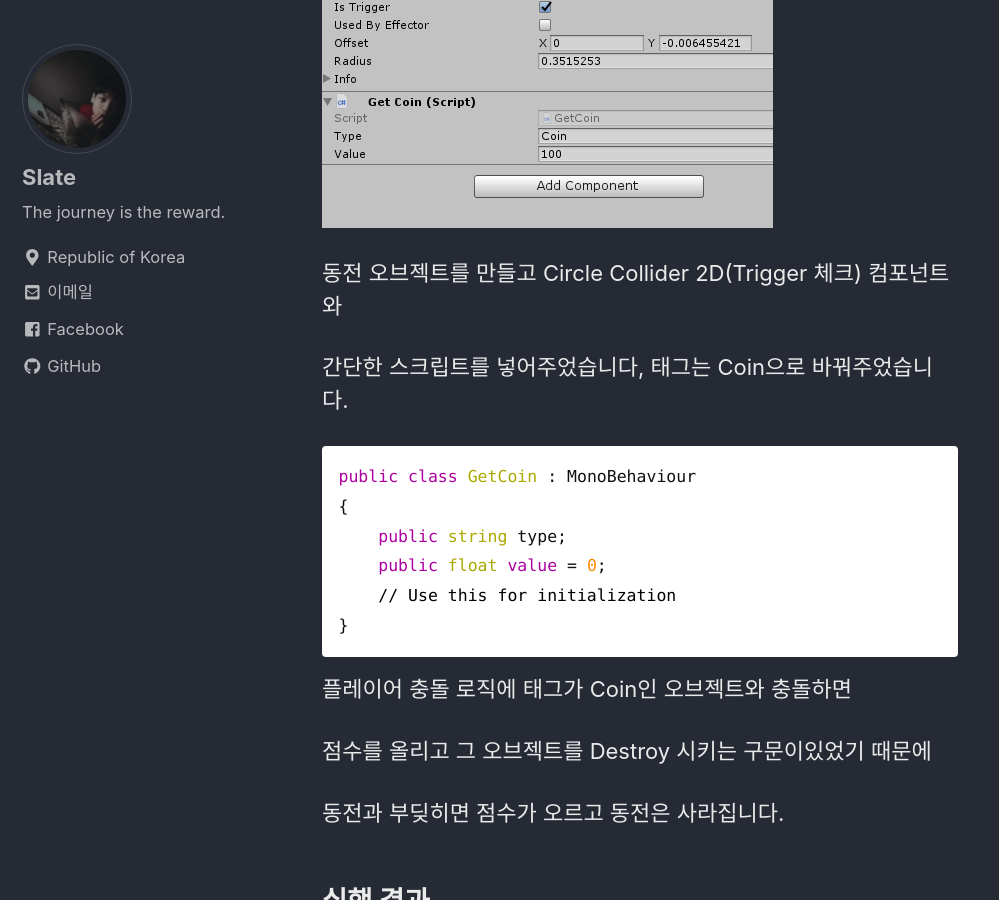
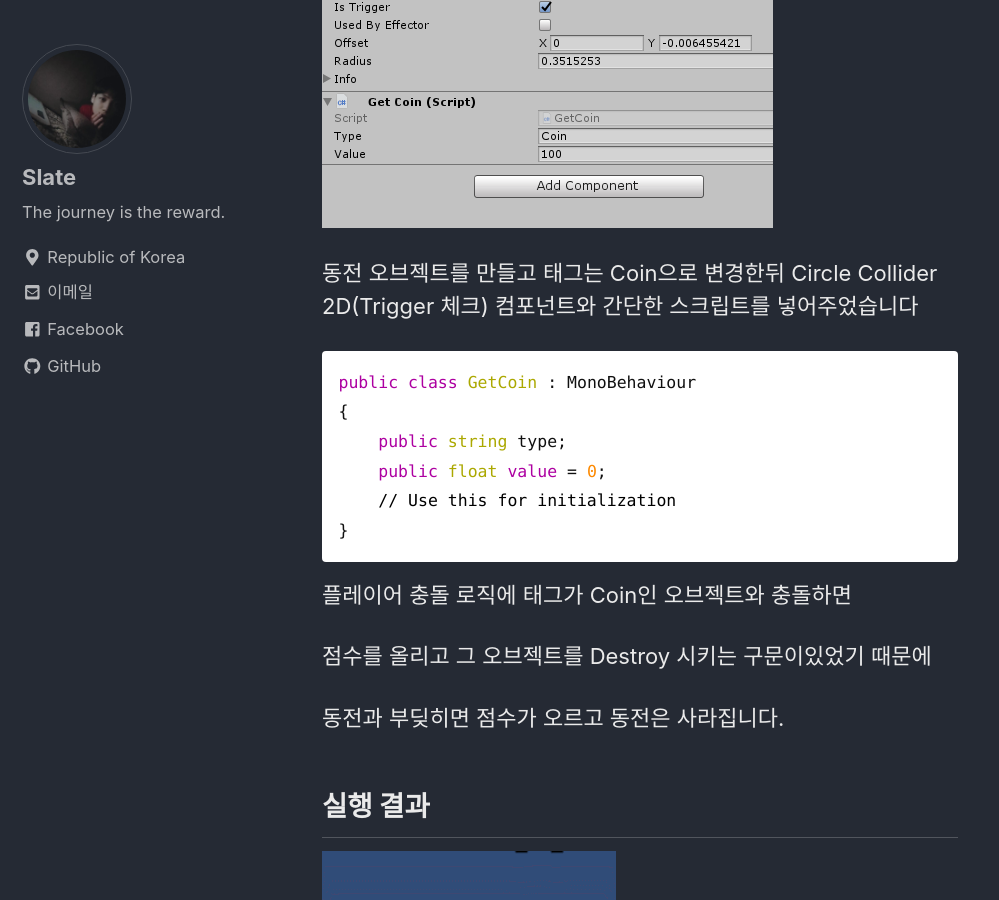
Before and after one commit to lesslate/lesslate.github.io, a Jekyll site: the page built from _posts/Unity/2018-10-28-몬스터 처치, 점수획득.md, in a window 1280 px wide and 900 px high, scrolled down 2612 px. Shown: the whole window, without its empty margins (0-999 px from the left). Built offline with Jekyll 4.4.1, drawn with Linux system fonts in a browser that asks for light colours; nearby versions of some CDN libraries; comment, search, counter and statistics services are not loaded.

Commit message:
Update _posts/Unity/2018-10-28-몬스터 처치, 점수획득.md

````diff
--- a/_posts/Unity/2018-10-28-몬스터 처치, 점수획득.md
+++ b/_posts/Unity/2018-10-28-몬스터 처치, 점수획득.md
@@ -61,9 +61,9 @@ Player 스크립트에 OnTriggerEnter2D 함수를 추가했습니다.
 
 ![coin](https://github.com/lesslate/lesslate.github.io/blob/master/assets/img/Unity/GetScore/coin1.png?raw=true)
 
-동전 오브젝트를 만들고 Circle Collider 2D(Trigger 체크) 컴포넌트와
 
-간단한 스크립트를 넣어주었습니다, 태그는 Coin으로 바꿔주었습니다.
+
+동전 오브젝트를 만들고 태그는 Coin으로 변경한뒤 Circle Collider 2D(Trigger 체크) 컴포넌트와 간단한 스크립트를 넣어주었습니다
 
 ```csharp
 public class GetCoin : MonoBehaviour
````
